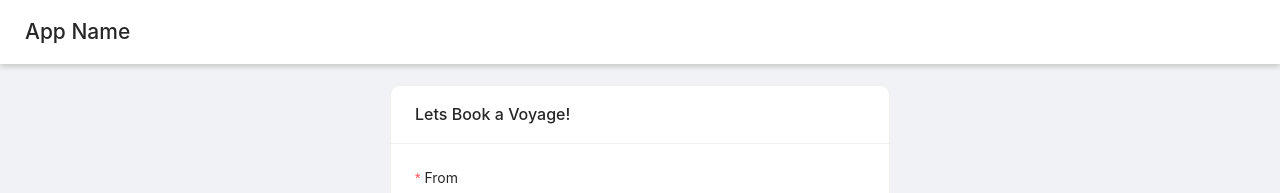
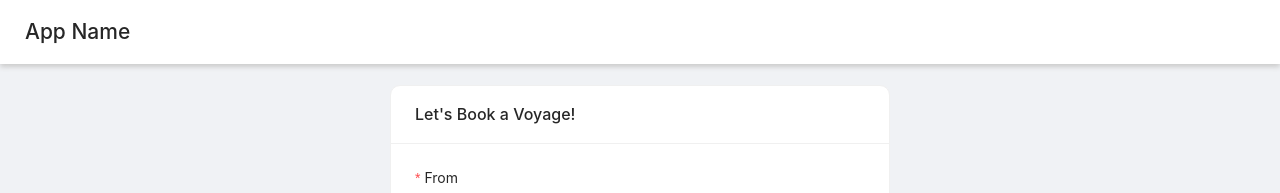
Before and after one commit to aryaindratanaya/Tanis-Frontpage, a Next.js app: page / in a window 1280 px wide. Shown: the top 193 px of the page. Built offline with nearby package versions, Linux system fonts and the light colour scheme.

Commit message:
Fix typo in card title

```diff
--- a/src/pages/index.tsx
+++ b/src/pages/index.tsx
@@ -17,7 +17,10 @@ import { genericRequiredRule } from 'libs/formRules'
 
 const Home: NextPage = () => {
   return (
-    <Card title="Lets Book a Voyage!" style={{ maxWidth: 500, margin: 'auto' }}>
+    <Card
+      title="Let's Book a Voyage!"
+      style={{ maxWidth: 500, margin: 'auto' }}
+    >
       <Form layout="vertical">
         <Form.Item
           label="From"
```
